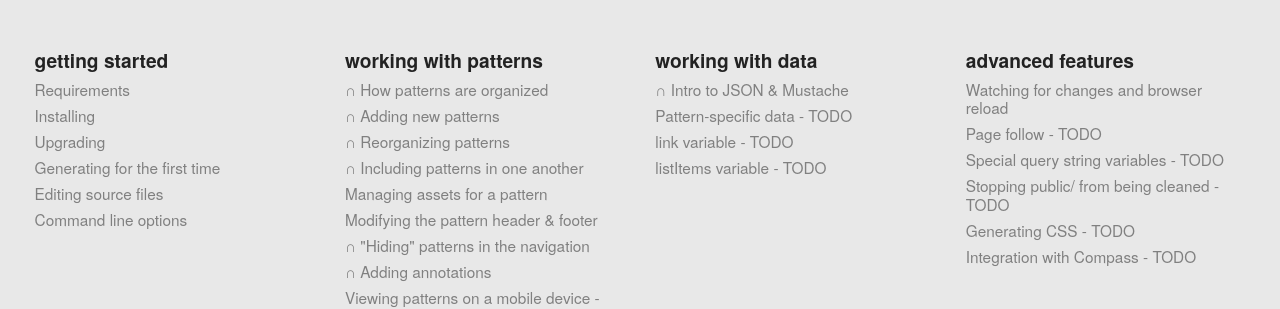
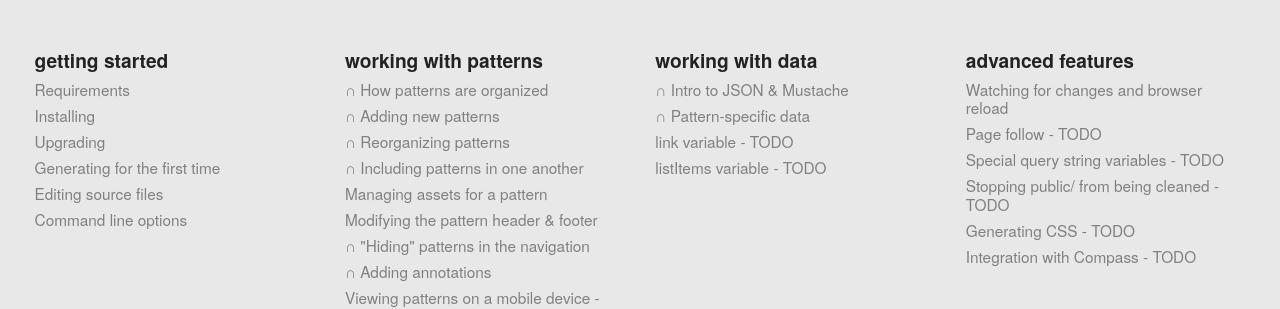
Before and after one commit to pattern-lab/website, a Jekyll site: the page built from patternlabsite/docs/index.html, in a window 1280 px wide. Shown: the part 1004-1313 px from the top of the page. Built offline with Jekyll 4.4.1, drawn with Linux system fonts in a browser that asks for light colours; Markdown is read by kramdown in place of the engine named in the settings; comment, search, counter and statistics services are not loaded.

Commit message:
pattern specific data closes #21

```diff
--- a/patternlabsite/_includes/docs-navigation-node.html
+++ b/patternlabsite/_includes/docs-navigation-node.html
@@ -31,7 +31,7 @@
 			<h4 class="docs-nav-title">Working with Data</h4>
 			<ul class="docs-nav-list">
 				<li><a href="/docs/data-json-mustache.html">&cap; Intro to JSON &amp; Mustache</a></li>
-				<li><a href="/docs/data-pattern-specific.html">Pattern-specific data - TODO</a></li>
+				<li><a href="/docs/data-pattern-specific.html">&cap; Pattern-specific data</a></li>
 				<li><a href="/docs/data-link-variable.html">link variable - TODO</a></li>
 				<li><a href="/docs/data-listitems.html">listItems variable - TODO</a></li>
 			</ul>
```
